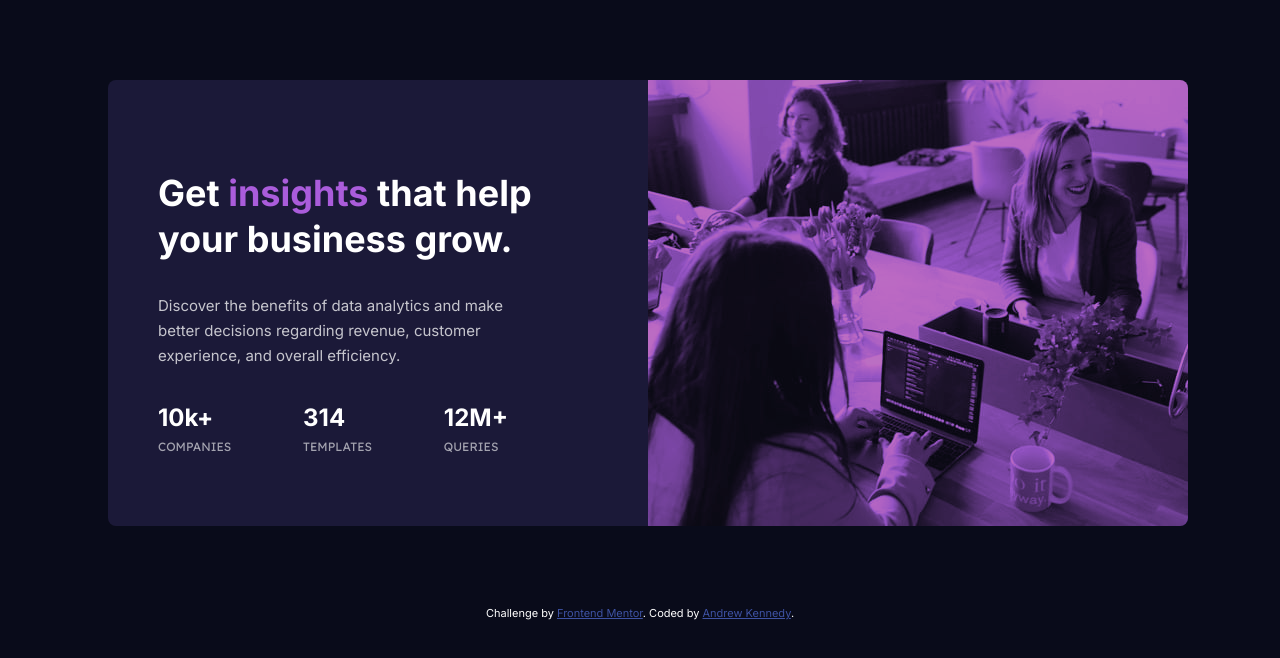
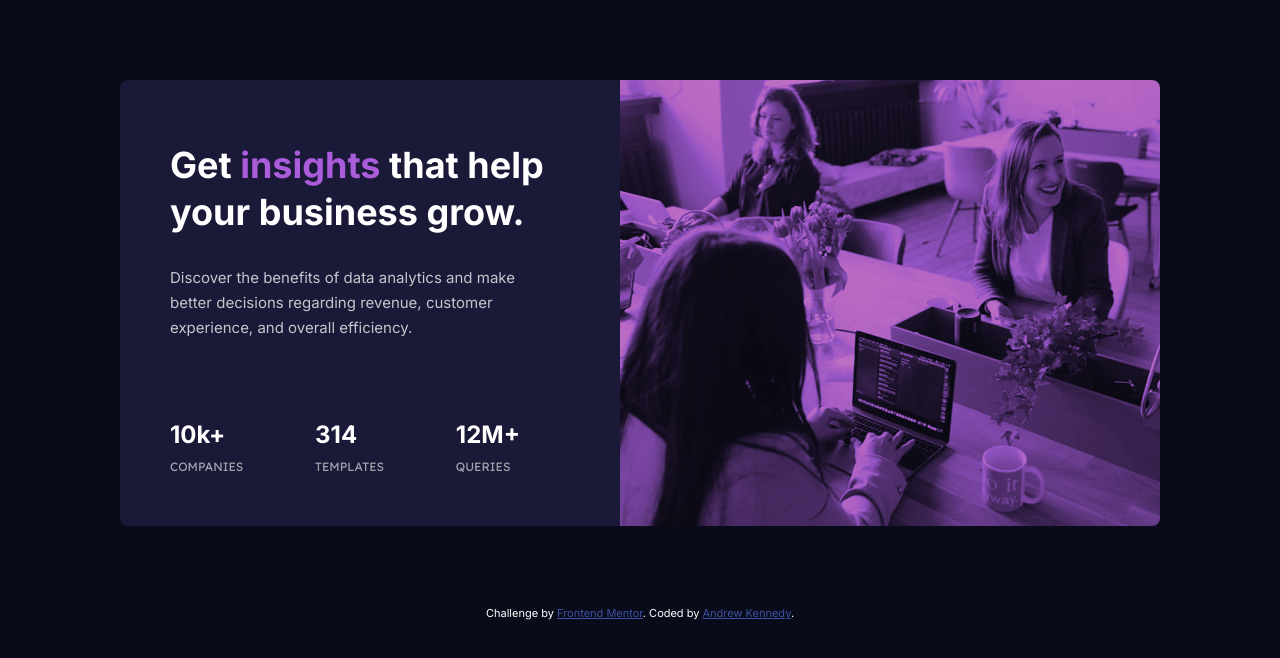
Before and after one commit to andreasdk/stats-preview-card, a plain HTML site: page index.html in a window 1280 px wide. Drawn offline with Linux system fonts and the light colour scheme.

Commit message:
reset body margin, padding, added custom margin to card text

```diff
--- a/index.html
+++ b/index.html
@@ -31,11 +31,11 @@
             <div class="text_column__stats">
               <div class="text_column__stats__info">
                 <h2>10k+</h2>
-                <p>companies</p>
+                <p class="mb2">companies</p>
               </div>
               <div class="text_column__stats__info">
                 <h2>314</h2>
-                <p>templates</p>
+                <p class="mb2">templates</p>
               </div>
               <div class="text_column__stats__info">
                 <h2>12M+</h2>
--- a/style.css
+++ b/style.css
@@ -1,8 +1,4 @@
 @import url('https://fonts.googleapis.com/css2?family=Inter:wght@400;700&family=Lexend+Deca&display=swap');
-
-* {
-    font-family: 'Inter', sans-serif;
-}
 
 html {
     font-size: 62.5%;
@@ -18,6 +14,15 @@ html {
     --stat-trans-white: hsla(0, 0%, 100%, 0.6);
 }
 
+*,
+*::before,
+*::after {
+    font-family: 'Inter', sans-serif;
+    box-sizing: inherit;
+    margin: 0;
+    padding: 0;
+}
+
 body {
     background-color: var(--very-dark-blue);
     color: var(--white-color);
@@ -25,6 +30,22 @@ body {
 
 section {
     margin: 8rem 0;
+}
+
+.mb1 {
+    margin-bottom: 1rem;
+}
+
+.mb2 {
+    margin-bottom: 2rem;
+}
+
+.mb3 {
+    margin-bottom: 3rem;
+}
+
+.mb8 {
+    margin-bottom: 8rem;
 }
 
 .card__container {
@@ -56,9 +77,12 @@ section {
 
 .text_column {
     max-width: 32rem;
-    margin: 0 auto;
     padding: 3rem;
     text-align: center;
+}
+
+.text_column__header {
+    margin-bottom: 2rem;
 }
 
 .text_column__header h1 {
@@ -75,11 +99,13 @@ section {
     font-size: 1.5rem;
     color: var(--main-trans-white);
     line-height: 2.5rem;
+    margin-bottom: 3rem;
 }
 
 
 .text_column__stats__info h2 {
     font-size: 2.4rem;
+    margin-bottom: .5rem;
 }
 
 .text_column__stats__info p {
@@ -87,11 +113,7 @@ section {
     font-family: Lexend Deca, sans-serif;
     text-transform: uppercase;
     color: var(--stat-trans-white);
-    margin-top: -1.25rem;
 }
-
-
-
 
 .attribution {
     margin: 1.5em auto 0;
@@ -111,7 +133,6 @@ section {
         max-width: 110rem;
         align-items: center;
         justify-content: center;
-        padding: 0;
     }
     .image_column {
         background-image: url('images/image-header-desktop.jpg');
@@ -124,9 +145,11 @@ section {
         max-width: 50rem;
         padding-left: 5rem;
         text-align: left;
+        margin-top: 3rem;
     }
     .text_column__header {
         max-width: 46rem;
+        margin-bottom:3rem
     }
     .text_column__header h1 {
         font-size: 3.6rem;
@@ -134,12 +157,16 @@ section {
     }
     .text_column__copy {
         max-width: 35rem;
+        margin-bottom:8rem
     }
     .text_column__stats {
         display: flex;
         justify-content: space-between;
         max-width: 35rem;
     }
+    .text_column__stats__info h2 {
+        margin-bottom: 1rem;
+    }
 
 
 }
```
